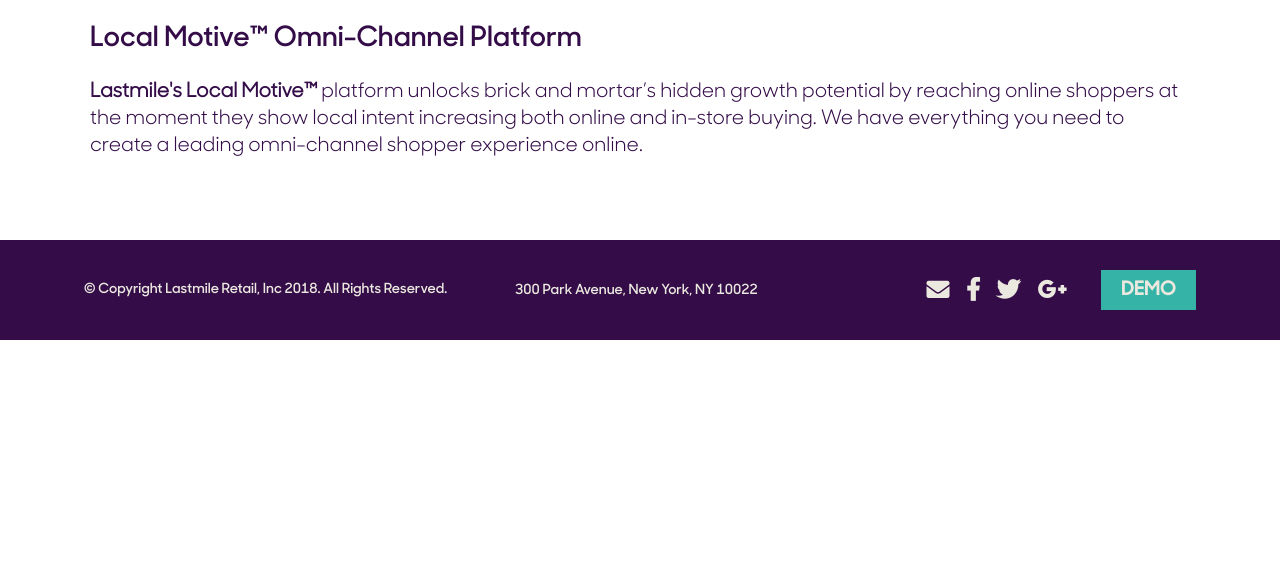
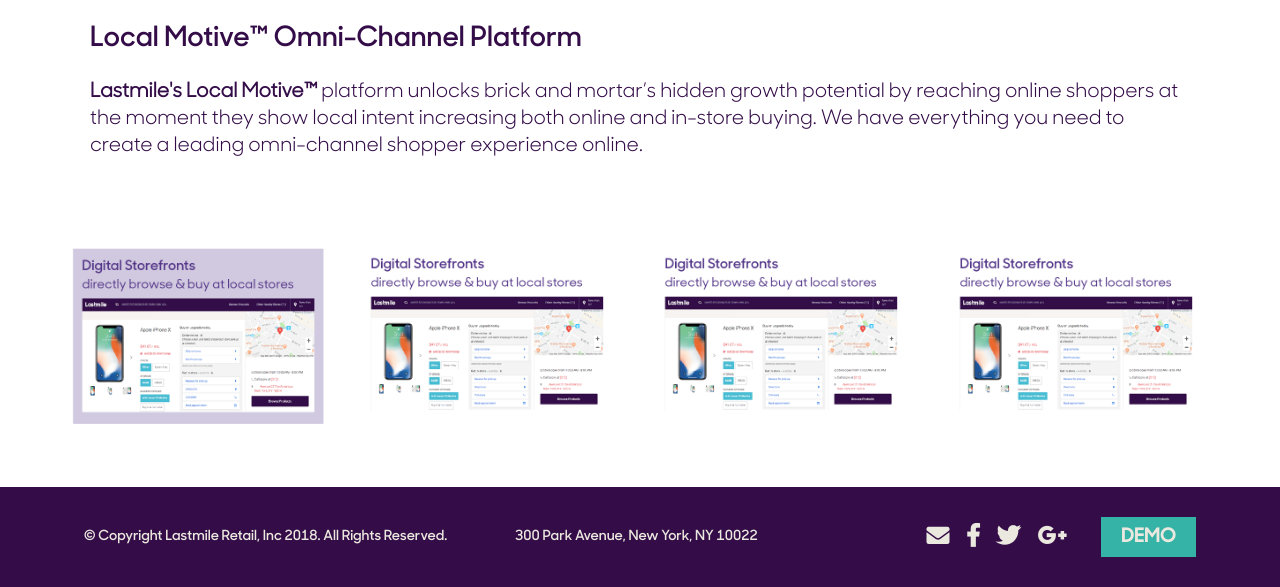
Before and after one commit to stephenkarpeles/lastmile-retail, a PHP site: page / in a window 1280 px wide. Shown: the part 801-1388 px from the top of the page. Before the commit the page ends 1141 px from the top, so only its background shows below. Run offline with PHP 8.4, Linux system fonts and the light colour scheme; some libraries are stand-ins or nearby versions.

Commit message:
Grid and utilities

```diff
--- a/css/style.css
+++ b/css/style.css
@@ -1,3 +1,12 @@
+.no-padding {
+  padding: 0; }
+
+.no-top-padding {
+  padding-top: 0; }
+
+.no-bottom-padding {
+  padding-bottom: 0; }
+
 *,
 *::before,
 *::after {
@@ -131,11 +140,26 @@ a.btn {
     font-family: "SharpSansBold", Helvetica, Arial, sans-serif;
     font-weight: 700; }
 
+.grid {
+  display: flex;
+  justify-content: space-between; }
+
+.grid--half .col {
+  width: calc(50% - $gutter-width); }
+.grid--thirds .col {
+  width: calc(33.33% - $gutter-width); }
+.grid--quarters .col {
+  width: calc(25% - 20px); }
+.grid--fifths .col {
+  width: calc(20% - 20px); }
+
 .container {
   width: 90%;
   max-width: 1100px;
   margin: 0 auto;
   position: relative; }
+  .container--wide {
+    max-width: 1280px; }
 
 section {
   padding: 40px 0; }
--- a/index.php
+++ b/index.php
@@ -25,4 +25,15 @@
   	</div>
   </section>
 
+  <section class="no-top-padding">
+  	<div class="container container--wide">
+  		<div class="grid grid--quarters">
+  			<div class="col"><img src="img/screenshot-selected.png" alt=""></div>
+  			<div class="col"><img src="img/screenshot.png" alt=""></div>
+  			<div class="col"><img src="img/screenshot.png" alt=""></div>
+  			<div class="col"><img src="img/screenshot.png" alt=""></div>
+  		</div>
+  	</div>
+  </section>
+
 <?php include 'partials/footer.php'; ?>
--- /dev/null
+++ b/sass/_grid.scss
@@ -0,0 +1,24 @@
+$gutter-width: 20px;
+
+.grid {
+  display: flex;
+  justify-content: space-between;
+}
+
+.col {
+  .grid--half & {
+  	width: calc(50% - $gutter-width);
+  }
+
+  .grid--thirds & {
+  	width: calc(33.33% - $gutter-width);
+  }
+
+  .grid--quarters & {
+  	width: calc(25% - #{$gutter-width});
+  }
+
+  .grid--fifths & {
+  	width: calc(20% - #{$gutter-width});
+  }
+}
--- a/sass/_layout.scss
+++ b/sass/_layout.scss
@@ -3,6 +3,10 @@
 	max-width: $container-max-width;
 	margin: 0 auto;
 	position: relative;
+
+	&--wide {
+		max-width: $container-wide-max-width;
+	}
 }
 
 section {
--- /dev/null
+++ b/sass/_utilities.scss
@@ -0,0 +1,11 @@
+.no-padding {
+	padding: 0;
+}
+
+.no-top-padding {
+	padding-top: 0;
+}
+
+.no-bottom-padding {
+	padding-bottom: 0;
+}
--- a/sass/_variables.scss
+++ b/sass/_variables.scss
@@ -22,4 +22,5 @@ $text-color-light: #ebe8df;
 // Layout
 $container-width: 90%;
 $container-max-width: 1100px;
+$container-wide-max-width: 1280px;
 $section-padding: 40px;
--- a/sass/style.scss
+++ b/sass/style.scss
@@ -1,6 +1,7 @@
 // Variables
 @import 'variables';
 @import 'mixins';
+@import 'utilities';
 
 // Foundational
 @import 'base';
@@ -10,6 +11,7 @@
 // Components
 
 // Layout
+@import 'grid';
 @import 'layout';
 
 // Theme
```
Also changed, not shown: img/screenshot-selected.png (added), img/screenshot.png (added), 2 other files.
